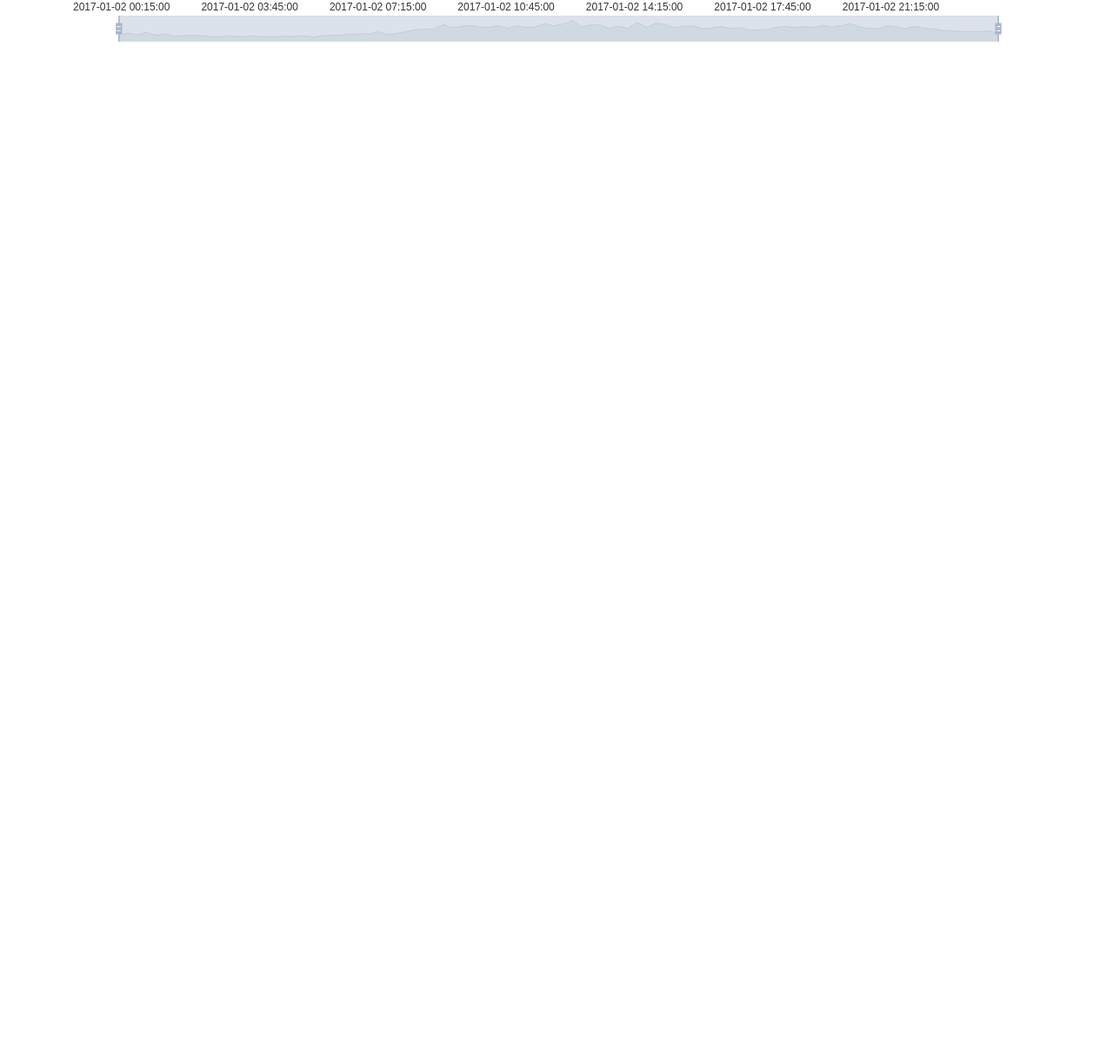
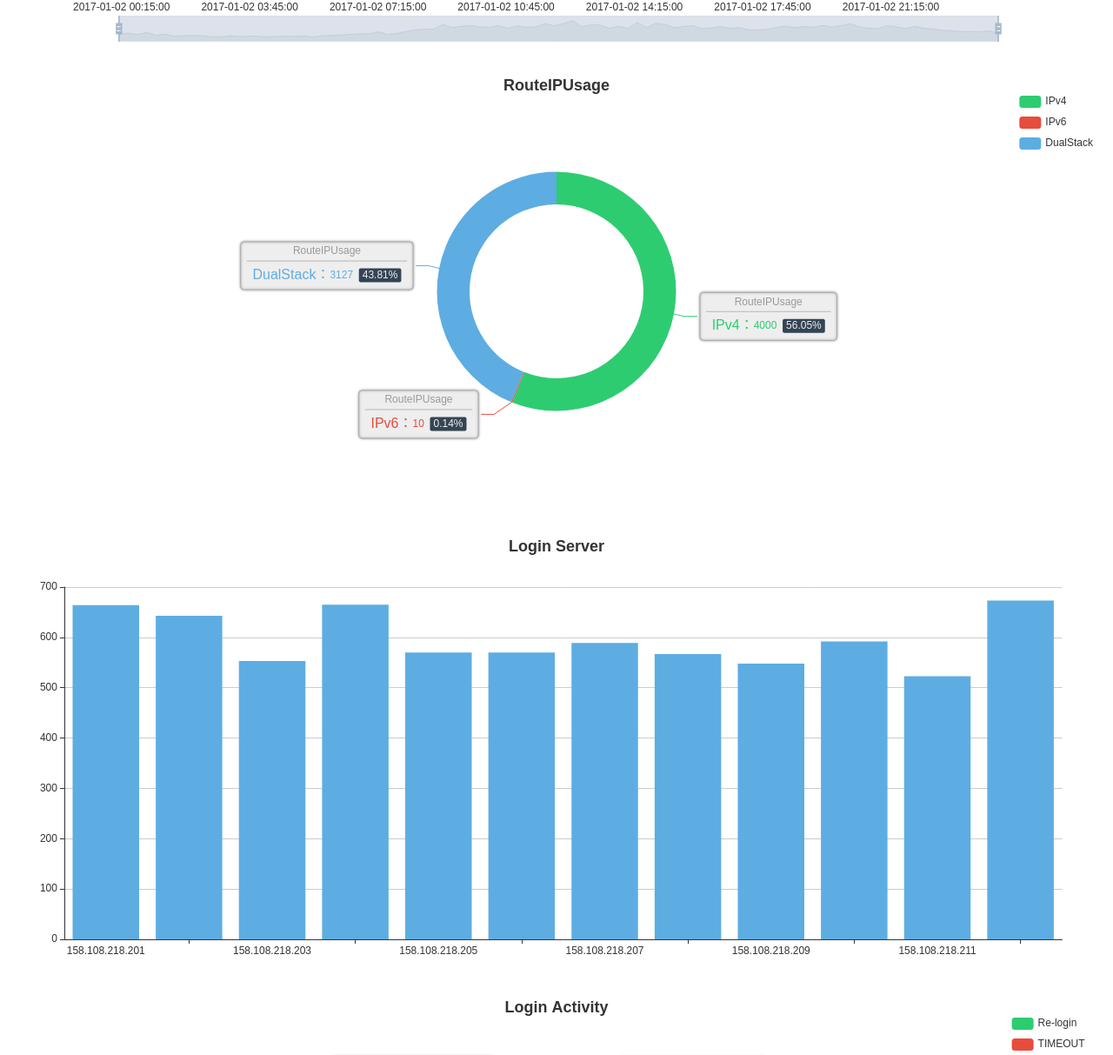
Before and after one commit to AumPC/01204427-SecViz, a plain HTML site: page Week_02/graph_show.html in a window 1280 px wide. Shown: the part 1513-2726 px from the top of the page at 87% size. Before the commit the page ends 1598 px from the top, so only its background shows below. Drawn offline with nearby package versions, Linux system fonts and the light colour scheme.

Commit message:
Week02 Graph 4-6

```diff
--- /dev/null
+++ b/Week_02/graph_script_summary.js
@@ -0,0 +1,218 @@
+var dom = document.getElementById("route_ip_usage");
+var myChart4 = echarts.init(dom);
+var app = {};
+option = null;
+// $.get('user_log.json', function (data) {
+//     console.log(data);
+myChart4.setOption(option = {
+    color: ['#2ECC71', '#E74C3C', '#5DADE2'],
+    title: {
+        text: 'RouteIPUsage',
+        x: 'center'
+    },
+    tooltip: {
+        trigger: 'item',
+        formatter: "{a} <br/>{b}: {c} ({d}%)"
+    },
+    legend: {
+        type: 'scroll',
+        orient: 'vertical',
+        right: 10,
+        top: 20,
+        bottom: 20,
+        data: ['IPv4', 'IPv6', 'DualStack']
+    },
+    series: [{
+        name: 'RouteIPUsage',
+        type: 'pie',
+        radius: ['40%', '55%'],
+        label: {
+            normal: {
+                formatter: '{a|{a}}{abg|}\n{hr|}\n  {b|{b}：}{c}  {per|{d}%}  ',
+                backgroundColor: '#eee',
+                borderColor: '#aaa',
+                borderWidth: 1,
+                borderRadius: 4,
+                shadowBlur: 3,
+                shadowColor: '#999',
+                padding: [0, 7],
+                rich: {
+                    a: {
+                        color: '#999',
+                        lineHeight: 22,
+                        align: 'center'
+                    },
+                    hr: {
+                        borderColor: '#aaa',
+                        width: '100%',
+                        borderWidth: 0.5,
+                        height: 0
+                    },
+                    b: {
+                        fontSize: 16,
+                        lineHeight: 33
+                    },
+                    per: {
+                        color: '#eee',
+                        backgroundColor: '#334455',
+                        padding: [2, 4],
+                        borderRadius: 2
+                    }
+                }
+            }
+        },
+        data: [{
+                value: 4000,
+                name: 'IPv4'
+            },
+            {
+                value: 10,
+                name: 'IPv6'
+            },
+            {
+                value: 3127,
+                name: 'DualStack'
+            }
+        ]
+    }]
+});
+// });;
+if (option && typeof option === "object") {
+    myChart4.setOption(option, true);
+}
+
+/* ------------------------------------------------------------------------------
+-----------------------  Chart 5 ------------------------------------------------
+-------------------------------------------------------------------------------*/
+
+var dom = document.getElementById("login_server");
+var myChart5 = echarts.init(dom);
+var app = {};
+option = null;
+// $.get('user_log.json', function (data) {
+//     console.log(data);
+myChart5.setOption(option = {
+    color: ['#5DADE2'],
+    title: {
+        text: 'Login Server',
+        x: 'center'
+    },
+    tooltip: {
+        trigger: 'axis',
+        axisPointer: {
+            type: 'shadow'
+        }
+    },
+    grid: {
+        left: '3%',
+        right: '4%',
+        bottom: '3%',
+        containLabel: true
+    },
+    yAxis: {
+        type: 'value',
+        boundaryGap: [0, 0.01]
+    },
+    xAxis: {
+        type: 'category',
+        data: ['158.108.218.201', '158.108.218.202', '158.108.218.203', '158.108.218.204', '158.108.218.205', '158.108.218.206', '158.108.218.207', '158.108.218.208', '158.108.218.209', '158.108.218.210', '158.108.218.211', '158.108.218.212', ]
+    },
+    series: [{
+        name: 'Login Server',
+        type: 'bar',
+        data: [664, 643, 553, 665, 570, 570, 589, 567, 548, 592, 523, 673]
+    }]
+});
+// });;
+if (option && typeof option === "object") {
+    myChart5.setOption(option, true);
+}
+
+
+/* ------------------------------------------------------------------------------
+-----------------------  Chart 6 ------------------------------------------------
+-------------------------------------------------------------------------------*/
+
+
+var dom = document.getElementById("login_activity");
+var myChart6 = echarts.init(dom);
+var app = {};
+option = null;
+// $.get('user_log.json', function (data) {
+//     console.log(data);
+myChart6.setOption(option = {
+    color: ['#2ECC71', '#E74C3C', '#5DADE2', '#F4D03F'],
+    title: {
+        text: 'Login Activity',
+        x: 'center'
+    },
+    tooltip: {
+        trigger: 'item',
+        formatter: "{a} <br/>{b}: {c} ({d}%)"
+    },
+    legend: {
+        type: 'scroll',
+        orient: 'vertical',
+        right: 10,
+        top: 20,
+        bottom: 20,
+        data: ['Re-login', 'TIMEOUT', 'login-page', 'logout-page']
+    },
+    series: [{
+        name: 'RouteIPUsage',
+        type: 'pie',
+        radius: ['40%', '55%'],
+        label: {
+            normal: {
+                formatter: '{a|{a}}{abg|}\n{hr|}\n  {b|{b}：}{c}  {per|{d}%}  ',
+                backgroundColor: '#eee',
+                borderColor: '#aaa',
+                borderWidth: 1,
+                borderRadius: 4,
+                shadowBlur: 3,
+                shadowColor: '#999',
+                padding: [0, 7],
+                rich: {
+                    a: {
+                        color: '#999',
+                        lineHeight: 22,
+                        align: 'center'
+                    },
+                    hr: {
+                        borderColor: '#aaa',
+                        width: '100%',
+                        borderWidth: 0.5,
+                        height: 0
+                    },
+                    b: {
+                        fontSize: 16,
+                        lineHeight: 33
+                    },
+                    per: {
+                        color: '#eee',
+                        backgroundColor: '#334455',
+                        padding: [2, 4],
+                        borderRadius: 2
+                    }
+                }
+            }
+        },
+        data: [{
+            value: 229,
+            name: 'Re-login'
+        }, {
+            value: 3312,
+            name: 'TIMEOUT'
+        }, {
+            value: 3574,
+            name: 'login-page'
+        }, {
+            value: 22,
+            name: 'logout-page'
+        }, ],
+    }]
+});
+// });;
+if (option && typeof option === "object") {
+    myChart6.setOption(option, true);
+}
--- a/Week_02/graph_show.html
+++ b/Week_02/graph_show.html
@@ -15,6 +15,15 @@
     </div>
     <div class="row">
         <div class="graph" id="login_log"></div>
+    </div>
+    <div class="row">
+        <div class="graph" id="route_ip_usage"></div>
+    </div>
+    <div class="row">
+        <div class="graph" id="login_server"></div>
+    </div>
+    <div class="row">
+        <div class="graph" id="login_activity"></div>
     </div>
 </body>
 
@@ -39,6 +48,7 @@
 <script type="text/javascript" src="../js_main/world.js"></script>
 <script type="text/javascript" src="../js_main/bmap.min.js"></script>
 <script type="text/javascript" src="../js_main/simplex.js"></script>
-<script type="text/javascript" src="./graph_script.js"></script>
+<script type="text/javascript" src="./graph_script_time_series.js"></script>
+<script type="text/javascript" src="./graph_script_summary.js"></script>
 
 </html>
```
Also changed, not shown: Week_02/graph_script_time_series.js (renamed from Week_02/graph_script.js).
